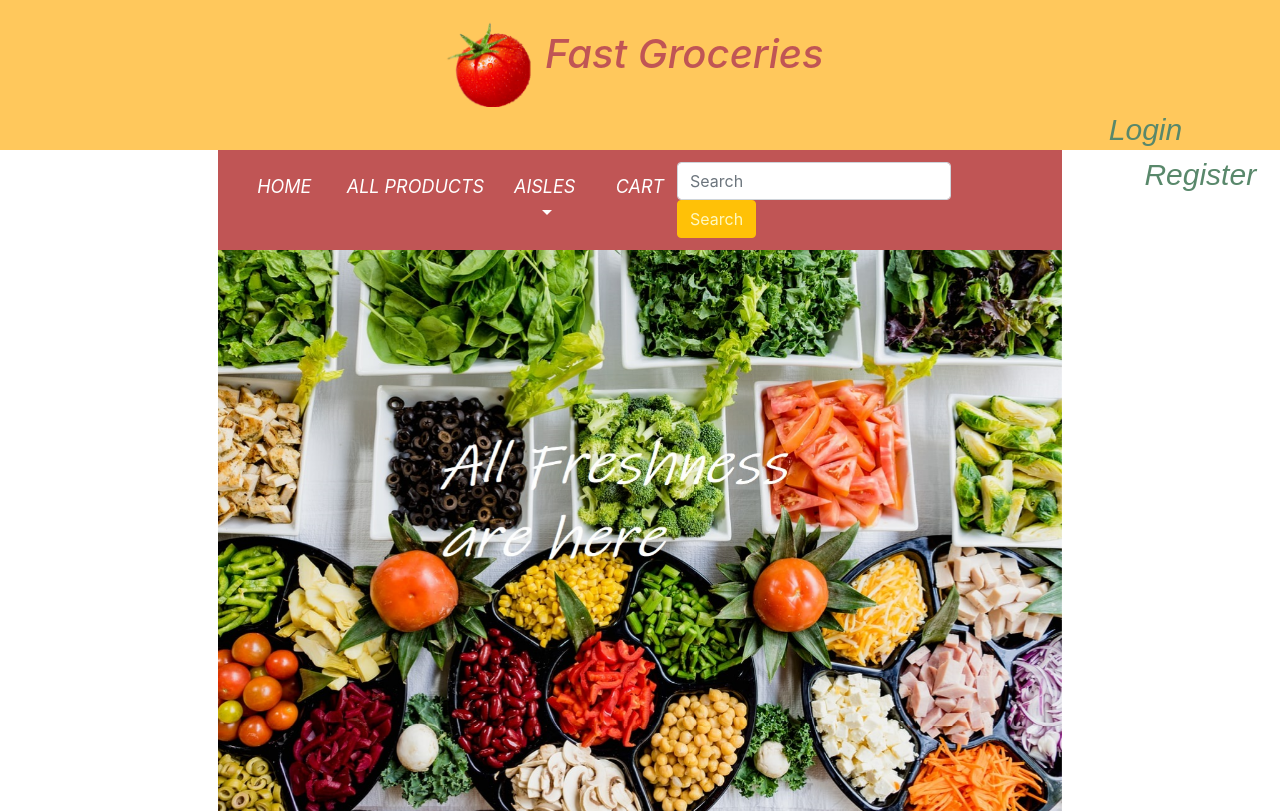
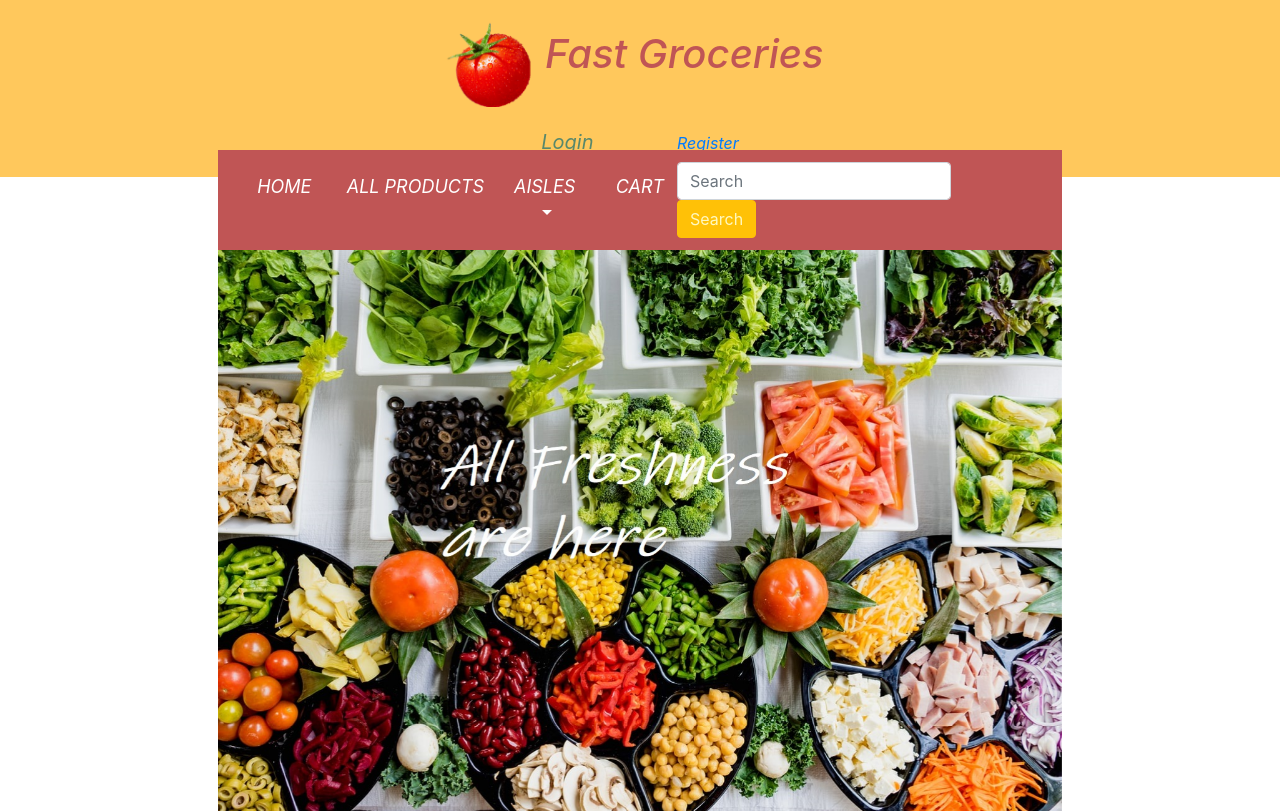
Before and after one commit to Atienn/SOEN287PROJECT, a PHP site: page /homePage.html in a window 1280 px wide. Shown: the top 811 px of the page. Run offline with PHP 8.4, Linux system fonts and the light colour scheme; some libraries are stand-ins or nearby versions.

Commit message:
Update fastGroceries.css

```diff
--- a/Online_Grocery/fastGroceries.css
+++ b/Online_Grocery/fastGroceries.css
@@ -22,36 +22,34 @@ body {
   padding: 20px 10px;
 }
 
+/*login div*/
 .login {
-  position: absolute;
-  margin-right: 10px;
-  font-size: 30px;
-  font-family: sans-serif;
+  font-size: 20px;
+  font-style: italic;
   color: #59886b;
   top: 1;
-  right: 10px;
-  width: 20%;
+  right: 5px;
+  width: 10%;
+  margin-right: 70px;
 }
 
-.Register {
-  position: absolute;
-  font-size: 30px;
-  font-family: sans-serif;
+.register {
+  font-size: 20px;
+  font-style: italic;
   color: #59886b;
   top: 1;
-  right: 10px;
+  right: 5px;
   width: 10%;
 }
 
 .logAccount {
   background-color: #fff8c1;
-  position: absolute;
-  color: #59886b;
-  top: 1;
-  right: 100px;
-  width: 20%;
+  text-align: center;
+  width: 100%;
+  padding: 20px 10px;
 }
 
+/*navbar div*/
 .navbar {
   background-color: #c05555;
   height: 100px;
```
